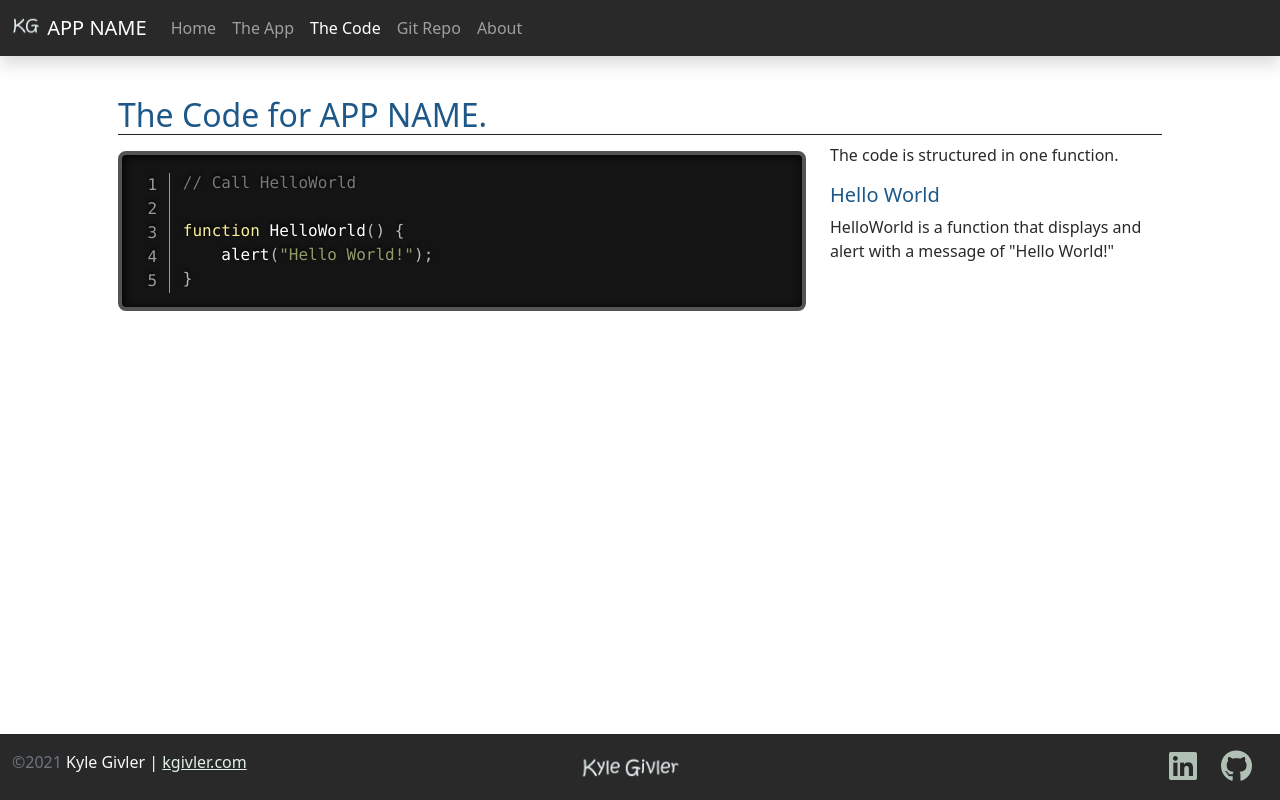
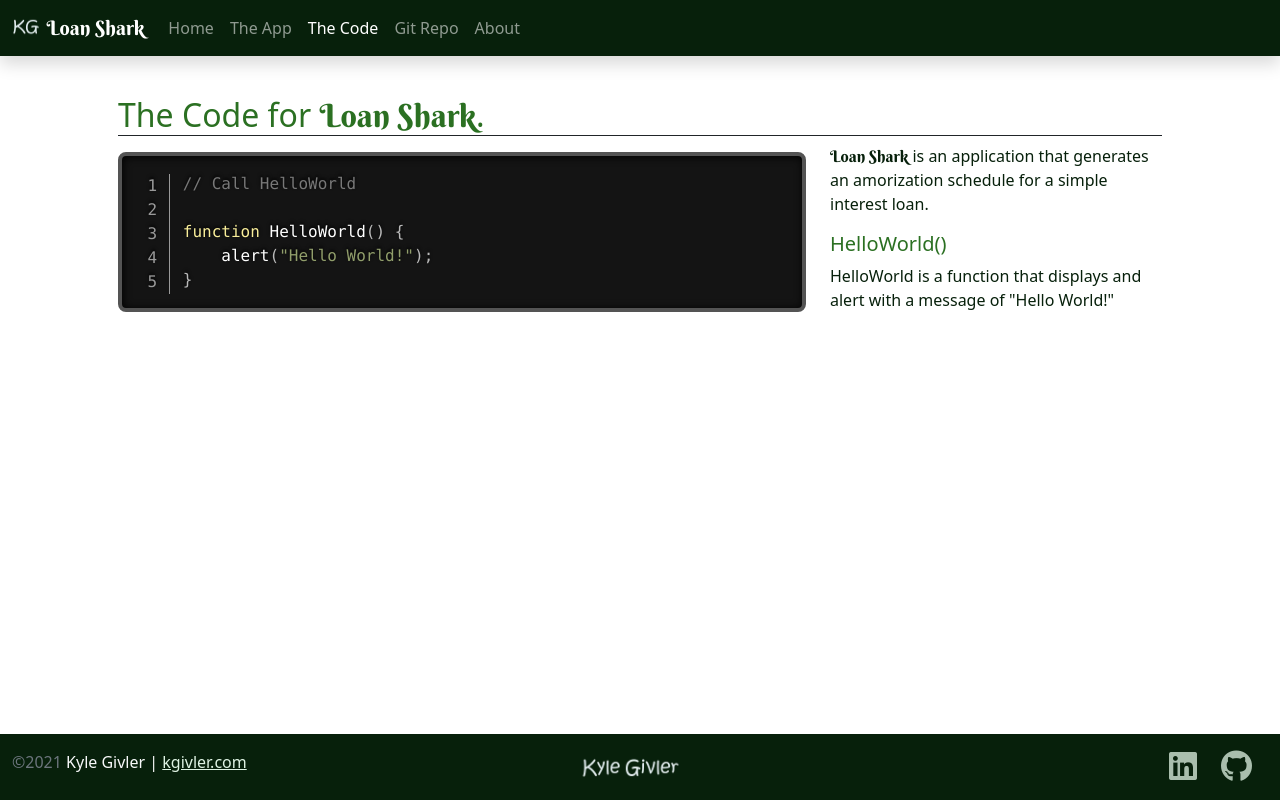
Before and after one commit to JoyfulReaper/LoanShark, a plain HTML site: page code.html in a window 1280 px wide. Drawn offline with nearby package versions, Linux system fonts and the light colour scheme.

Commit message:
Initial Check in

```diff
--- a/code.html
+++ b/code.html
@@ -2,7 +2,7 @@
 <html lang="en" class="h-100">
 
 <head>
-    <title>App Name: A Coding Project By Kyle Givler</title>
+    <title>Loan Shark: A Coding Project By Kyle Givler</title>
     <!-- Required meta tags -->
     <meta charset="utf-8">
     <meta name="viewport" content="width=device-width, initial-scale=1, shrink-to-fit=no">
@@ -18,6 +18,10 @@
     <!-- Favicon-->
     <link rel="icon" type="image/png" href="./img/favicon-32x32.png">
 
+    <link rel="preconnect" href="https://fonts.googleapis.com">
+    <link rel="preconnect" href="https://fonts.gstatic.com" crossorigin>
+    <link href="https://fonts.googleapis.com/css2?family=Berkshire+Swash&display=swap" rel="stylesheet">
+
     <!-- Font Awesome -->
     <script src="https://kit.fontawesome.com/5db21ba9c6.js" crossorigin="anonymous"></script>
 </head>
@@ -26,8 +30,8 @@
     <!-- Nav Section -->
     <nav class="navbar navbar-expand-md navbar-dark fixed-top shadow">
         <div class="container-fluid">
-            <a class="navbar-brand" href="#"><img src="./img/kg.webp" class="d-inline-block align-text-top" width="30"
-                    height="24"> APP NAME</a>
+            <a class="navbar-brand logoFont" href="#"><img src="./img/kg.webp" class="d-inline-block align-text-top" width="30"
+                    height="24"> Loan Shark</a>
             <button class="navbar-toggler" type="button" data-bs-toggle="collapse" data-bs-target="#navbarCollapse"
                 aria-controls="navbarCollapse" aria-expanded="false" aria-label="Toggle navigation">
                 <span class="navbar-toggler-icon"></span>
@@ -57,7 +61,7 @@
     <!-- Main Section -->
     <main class="flex-shrink-0">
         <div class="container py-5 px-5 mt-5">
-            <h2 class="border-1 border-bottom border-dark">The Code for APP NAME.</h2>
+            <h2 class="border-1 border-bottom border-dark">The Code for <span class="logoFont">Loan Shark</span>.</h2>
             <div class="row row-cols-1 row-cols-lg-2">
                 <div class="col-lg-8">
                     <pre class="line-numbers"><code class="language-javascript">
@@ -69,8 +73,10 @@
                         </code></pre>
                 </div>
                 <div class="col-lg-4">
-                    <p>The code is structured in one function.</p>
-                    <h5>Hello World</h5>
+                    <p>
+                        <span class="logoFont">Loan Shark</span> is an application that generates an amorization schedule for a simple interest loan.
+                    </p>
+                    <h5>HelloWorld()</h5>
                     <p>HelloWorld is a function that displays and alert with a message of "Hello World!"</p>
                 </div>
             </div>
--- a/css/site.css
+++ b/css/site.css
@@ -1,7 +1,7 @@
 :root{
-    --primary-color: #1d5888;
-    --secondary-color: #ff993b;
-    --dark-color: #292929;
+    --primary-color: #2b7022;
+    --secondary-color: #5d83eb;
+    --dark-color: #07200b;
     --white-color: #dff3e4;
 }
 
@@ -34,6 +34,10 @@ h1,h2,h3,h4,h5,h6 {
 
 main>.container {
     padding: 60px 15px 0;
+}
+
+.logoFont {
+    font-family: 'Berkshire Swash', cursive;
 }
 
 .bsicon{
```
Also changed, not shown: app.html (+7 -3 lines), index.html (+9 -6 lines), img/loanshark.webp (added), img/money-4418858_1280.jpg (added), img/money-4418858_640.jpg (added), 2 other files.
